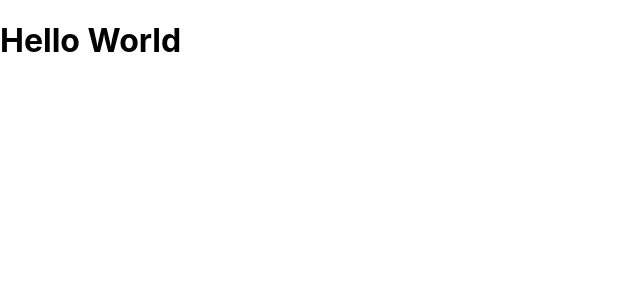
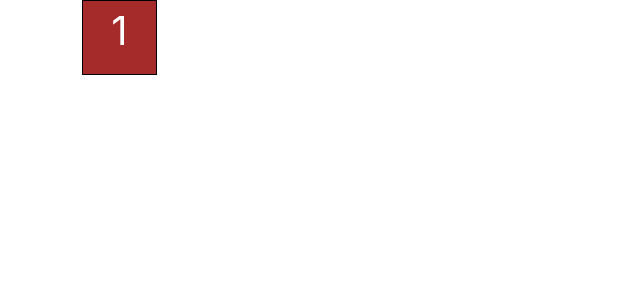
Before and after one commit to BrenoRobertDiogo/sudoku-react, a React (Create React App) app: page / in a window 1280 px wide. Shown: the top 300 px of the page, without its empty margins (0-640 px from the left). Built offline with nearby package versions, Linux system fonts and the light colour scheme.

Commit message:
Modelo do bloco

```diff
--- a/public/index.html
+++ b/public/index.html
@@ -1,20 +1,28 @@
 <!DOCTYPE html>
 <html lang="en">
+
 <head>
   <meta charset="utf-8" />
   <link rel="icon" href="%PUBLIC_URL%/favicon.ico" />
   <meta name="viewport" content="width=device-width, initial-scale=1" />
   <meta name="theme-color" content="#000000" />
-    <meta
-      name="description"
-      content="Web site created using create-react-app"
-    />
+  <meta name="description" content="Web site created using create-react-app" />
   <link rel="apple-touch-icon" href="%PUBLIC_URL%/logo192.png" />
   <link rel="manifest" href="%PUBLIC_URL%/manifest.json" />
+  <link href="https://cdn.jsdelivr.net/npm/bootstrap@5.1.3/dist/css/bootstrap.min.css" rel="stylesheet"
+    integrity="sha384-1BmE4kWBq78iYhFldvKuhfTAU6auU8tT94WrHftjDbrCEXSU1oBoqyl2QvZ6jIW3" crossorigin="anonymous">
   <title>React App</title>
 </head>
+
 <body>
   <noscript>You need to enable JavaScript to run this app.</noscript>
   <div id="root"></div>
+  <script src="https://cdn.jsdelivr.net/npm/@popperjs/core@2.10.2/dist/umd/popper.min.js"
+    integrity="sha384-7+zCNj/IqJ95wo16oMtfsKbZ9ccEh31eOz1HGyDuCQ6wgnyJNSYdrPa03rtR1zdB"
+    crossorigin="anonymous"></script>
+  <script src="https://cdn.jsdelivr.net/npm/bootstrap@5.1.3/dist/js/bootstrap.min.js"
+    integrity="sha384-QJHtvGhmr9XOIpI6YVutG+2QOK9T+ZnN4kzFN1RtK3zEFEIsxhlmWl5/YESvpZ13"
+    crossorigin="anonymous"></script>
 </body>
+
 </html>
--- a/src/App.jsx
+++ b/src/App.jsx
@@ -1,7 +1,18 @@
 import './App.css';
+import { Bloco } from './Components/Bloco/Index';
 
 function App() {
-  return <h1>Hello World</h1>;
+  const handleClickBloco = (x) => {
+    console.log(x);
+  };
+
+  return (
+    <>
+      <div className="container">
+        <Bloco onKeyPress={handleClickBloco} />
+      </div>
+    </>
+  );
 }
 
 export default App;
--- /dev/null
+++ b/src/Components/Bloco/Index.jsx
@@ -0,0 +1,26 @@
+import P from 'prop-types';
+import './styles.css';
+
+export function Bloco({ onKeyPress }) {
+  const observacoes = [1, 2, 3, 4, 5, 6, 7, 8, 9];
+  const numeroBloco = 1;
+  // const numeroBloco = undefined;
+  return (
+    <>
+      <div className="bloco" onKeyDown={() => onKeyPress()}>
+        <div className="numeroEscolhido text-center">{numeroBloco}</div>
+        <div className="row" style={{ visibility: observacoes.includes(numeroBloco) ? 'hidden' : 'visible' }}>
+          {observacoes.map((serAtual) => (
+            <div key={serAtual} className="col-4 observacoes text-center">
+              {serAtual}
+            </div>
+          ))}
+        </div>
+      </div>
+    </>
+  );
+}
+
+Bloco.propTypes = {
+  onKeyPress: P.func.isRequired,
+};
--- /dev/null
+++ b/src/Components/Bloco/styles.css
@@ -0,0 +1,18 @@
+.bloco {
+  width: 75px;
+  height: 75px;
+  background-color: brown;
+  color: white;
+  border: 1px solid black;
+}
+
+.observacoes {
+  font-size: 15px;
+  color: aliceblue;
+  font-weight: bold;
+
+}
+
+.numeroEscolhido {
+  font-size: 40px;
+}
```
Also changed, not shown: Modelo.png (added), src/Components/Blocos/styles.css (added), src/Components/Sessoes/styles.css (added). Lines whose indentation alone changed are shown as unchanged.
